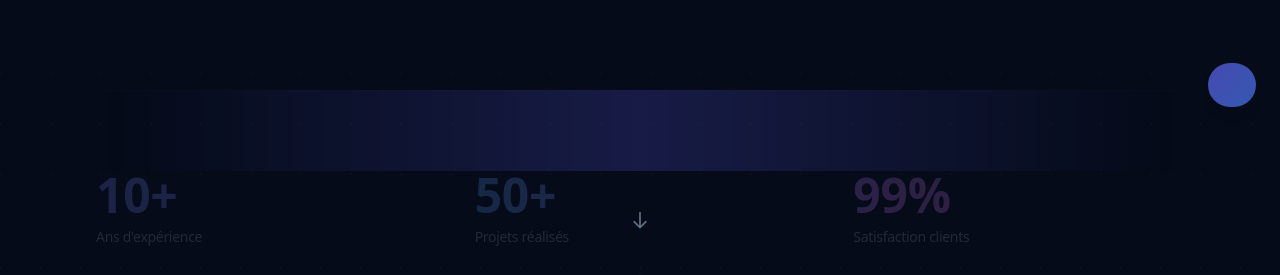
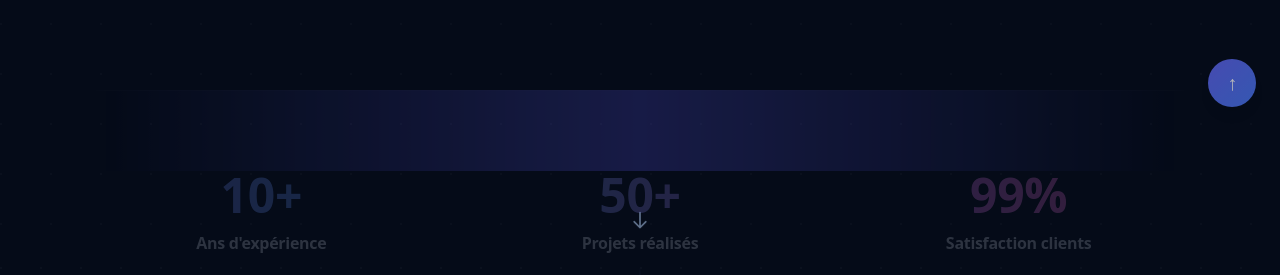
Before and after one commit to dowesw/portfolio, a React (Vite) app: page / in a window 1280 px wide. Shown: the part 677-952 px from the top of the page. Built offline with nearby package versions, Linux system fonts and the light colour scheme.

Commit message:
correction style

```diff
--- a/src/components/BackToTop.tsx
+++ b/src/components/BackToTop.tsx
@@ -16,12 +16,10 @@ export default function BackToTop() {
             onClick={() => window.scrollTo({ top: 0, behavior: 'smooth' })}
             aria-label={t.backToTop.ariaLabel}
             title={t.backToTop.title}
-            className={`fixed bottom-8 right-6 z-50 w-11 h-11 rounded-full flex items-center justify-center transition-all duration-300 shadow-lg btn-premium btn-gradient animate-pulse-glow ${visible ? 'opacity-100 translate-y-0' : 'opacity-0 translate-y-4 pointer-events-none'
+            className={`fixed bottom-8 right-6 z-50 w-12 h-12 rounded-full flex items-center justify-center transition-all duration-300 shadow-lg btn-premium btn-gradient animate-pulse-glow ${visible ? 'opacity-100 translate-y-0' : 'opacity-0 translate-y-4 pointer-events-none'
                 }`}
         >
-            <svg className="w-5 h-5 text-white" fill="none" stroke="currentColor" viewBox="0 0 24 24" aria-hidden="true">
-                <path strokeLinecap="round" strokeLinejoin="round" strokeWidth={2} d="M5 15l7-7 7 7" />
-            </svg>
+            <span className="text-white text-xl font-bold" aria-hidden="true">↑</span>
         </button>
     );
 }
--- a/src/components/Hero.tsx
+++ b/src/components/Hero.tsx
@@ -102,17 +102,17 @@ export default function Hero() {
 
                 {/* Stats */}
                 <div className="grid grid-cols-3 gap-8 sm:gap-12 mt-16 sm:mt-20 pt-16 sm:pt-20 accent-line border-t border-white/5">
-                    <div>
-                        <div className="text-4xl sm:text-5xl font-black stat-gradient-1 mb-2">10+</div>
-                        <p className="text-slate-400 text-sm font-medium">{t.hero.statsYearsLabel}</p>
+                    <div className="text-center">
+                        <div className="text-4xl sm:text-5xl font-black stat-gradient-1 mb-3">10+</div>
+                        <p className="text-slate-300 text-sm sm:text-base font-semibold">{t.hero.statsYearsLabel}</p>
                     </div>
-                    <div>
-                        <div className="text-4xl sm:text-5xl font-black stat-gradient-2 mb-2">50+</div>
-                        <p className="text-slate-400 text-sm font-medium">{t.hero.statsProjectsLabel}</p>
+                    <div className="text-center">
+                        <div className="text-4xl sm:text-5xl font-black stat-gradient-2 mb-3">50+</div>
+                        <p className="text-slate-300 text-sm sm:text-base font-semibold">{t.hero.statsProjectsLabel}</p>
                     </div>
-                    <div>
-                        <div className="text-4xl sm:text-5xl font-black stat-gradient-3 mb-2">99%</div>
-                        <p className="text-slate-400 text-sm font-medium">{t.hero.statsSatisfactionLabel}</p>
+                    <div className="text-center">
+                        <div className="text-4xl sm:text-5xl font-black stat-gradient-3 mb-3">99%</div>
+                        <p className="text-slate-300 text-sm sm:text-base font-semibold">{t.hero.statsSatisfactionLabel}</p>
                     </div>
                 </div>
             </div>
--- a/src/components/Navbar.tsx
+++ b/src/components/Navbar.tsx
@@ -92,7 +92,7 @@ export default function Navbar() {
 
                         <button
                             onClick={() => setOpen(!open)}
-                            className="md:hidden p-2 text-slate-400 hover:text-white focus-ring rounded-lg transition-colors"
+                            className="md:hidden p-2 text-slate-400 hover:text-white rounded-lg transition-colors"
                             aria-label={open ? t.nav.menuCloseAriaLabel : t.nav.menuOpenAriaLabel}
                             aria-expanded={open}
                         >
```
